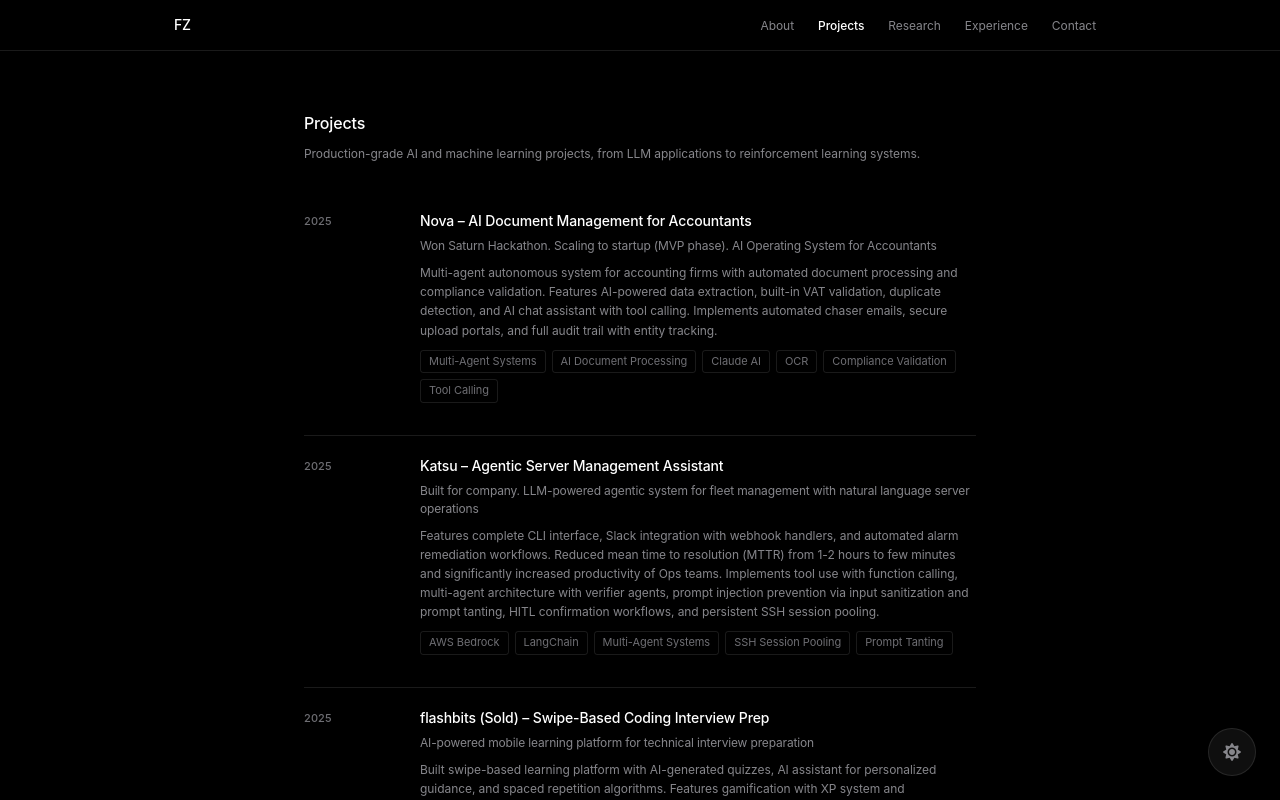
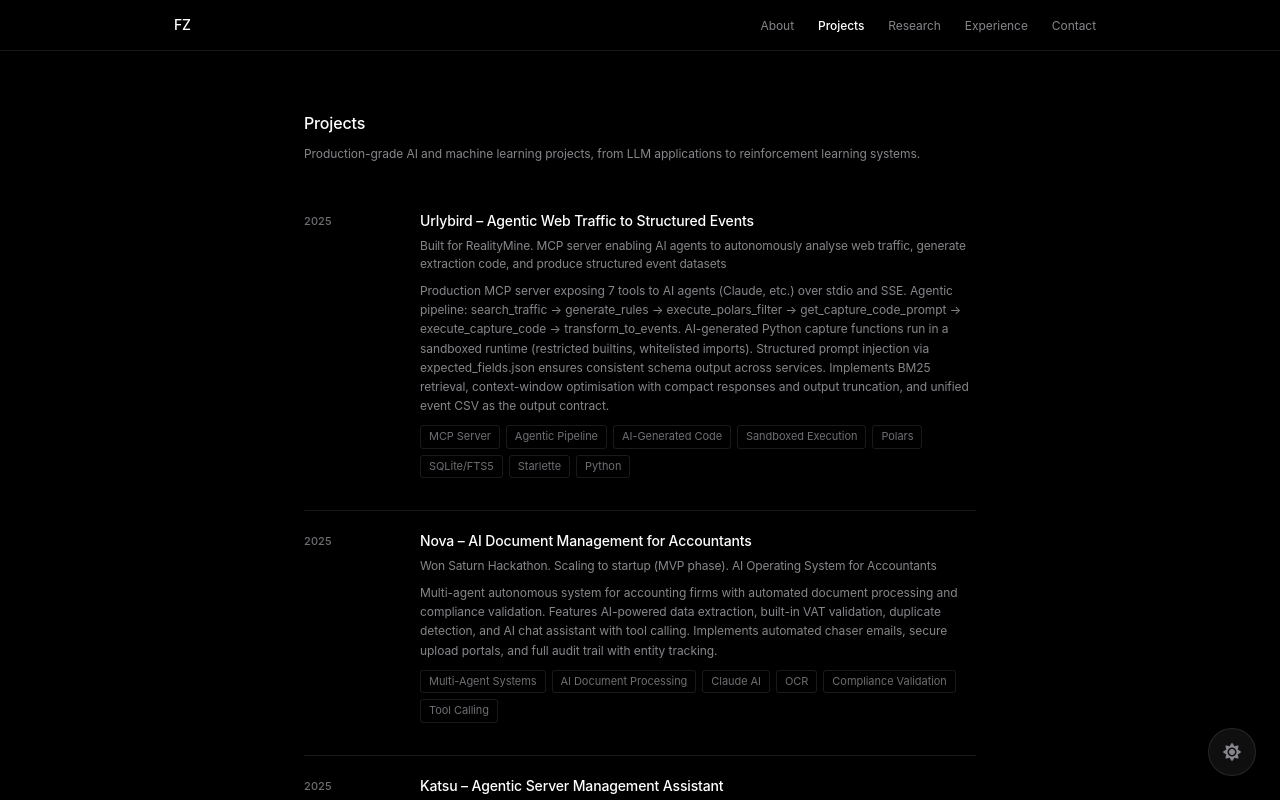
Before and after one commit to farandead/PersonalWebsite, a React (Vite) app in the folder faranz/faranz-react/: page /projects in a window 1280 px wide. Shown: the top 800 px of the page. Built offline with nearby package versions, Linux system fonts and the light colour scheme.

Commit message:
add more projects

```diff
--- a/faranz/faranz-react/src/pages/Experience.tsx
+++ b/faranz/faranz-react/src/pages/Experience.tsx
@@ -7,7 +7,7 @@
     position: 'Software Engineer',
     period: 'Dec 2024 – Present',
     bullets: [
-      'Built agentic server automation, cutting MTTR from ~60 min to few minutes; saved ~£500k in manual hours',
+      'Built agentic server alarm and diagnostic automation, cutting MTTR from ~60 min to few minutes; saved 1000+ in manual hours',
       'Automated client configuration via internal agentic tooling, saving ~350+ hours/year by standardizing repeatable setups',
       'Optimized 600 GB/day data pipeline, improving throughput by 86%',
       'Reduced legacy system alarms/crashes by ~95%',
--- a/faranz/faranz-react/src/pages/Projects.tsx
+++ b/faranz/faranz-react/src/pages/Projects.tsx
@@ -1,4 +1,11 @@
 const projects = [
+  {
+    year: '2025',
+    title: 'Urlybird – Agentic Web Traffic to Structured Events',
+    subtitle: 'Built for RealityMine. MCP server enabling AI agents to autonomously analyse web traffic, generate extraction code, and produce structured event datasets',
+    description: 'Production MCP server exposing 7 tools to AI agents (Claude, etc.) over stdio and SSE. Agentic pipeline: search_traffic → generate_rules → execute_polars_filter → get_capture_code_prompt → execute_capture_code → transform_to_events. AI-generated Python capture functions run in a sandboxed runtime (restricted builtins, whitelisted imports). Structured prompt injection via expected_fields.json ensures consistent schema output across services. Implements BM25 retrieval, context-window optimisation with compact responses and output truncation, and unified event CSV as the output contract.',
+    tags: ['MCP Server', 'Agentic Pipeline', 'AI-Generated Code', 'Sandboxed Execution', 'Polars', 'SQLite/FTS5', 'Starlette', 'Python'],
+  },
   {
     year: '2025',
     title: 'Nova – AI Document Management for Accountants',
```
